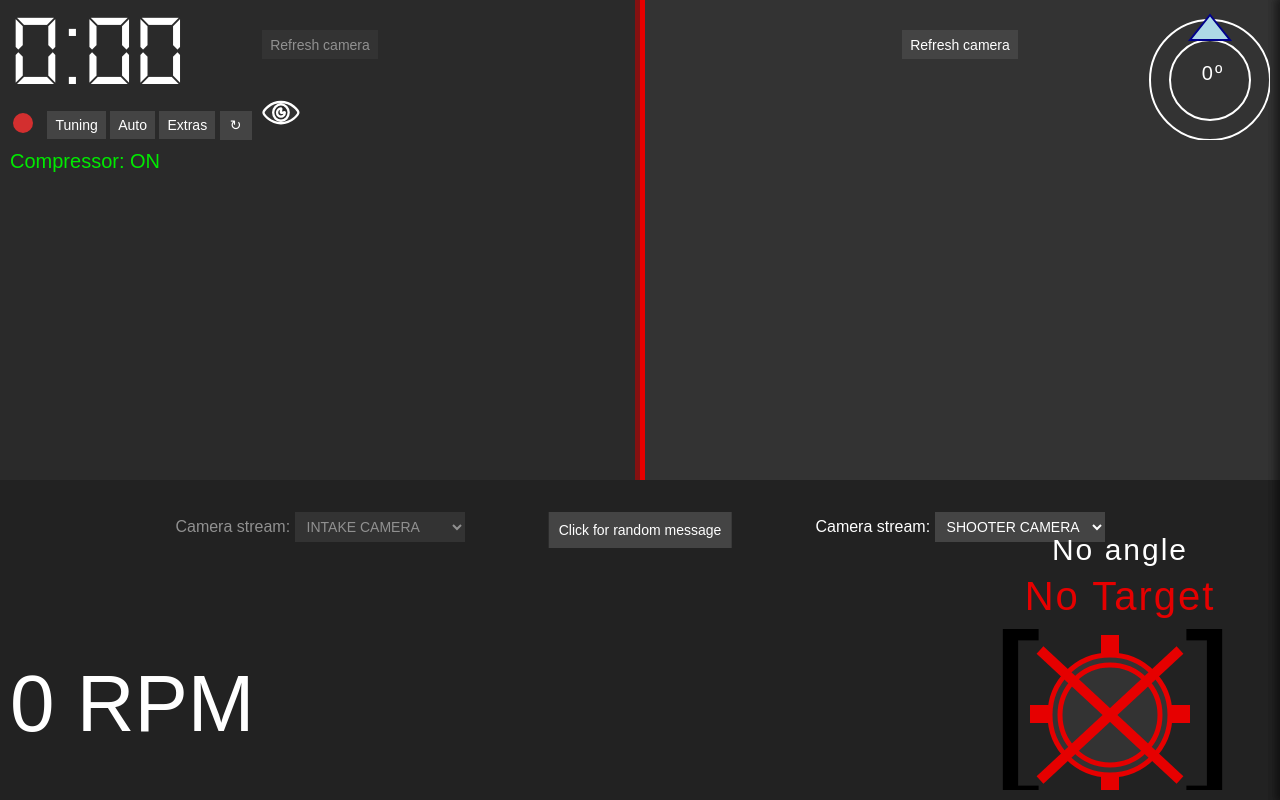
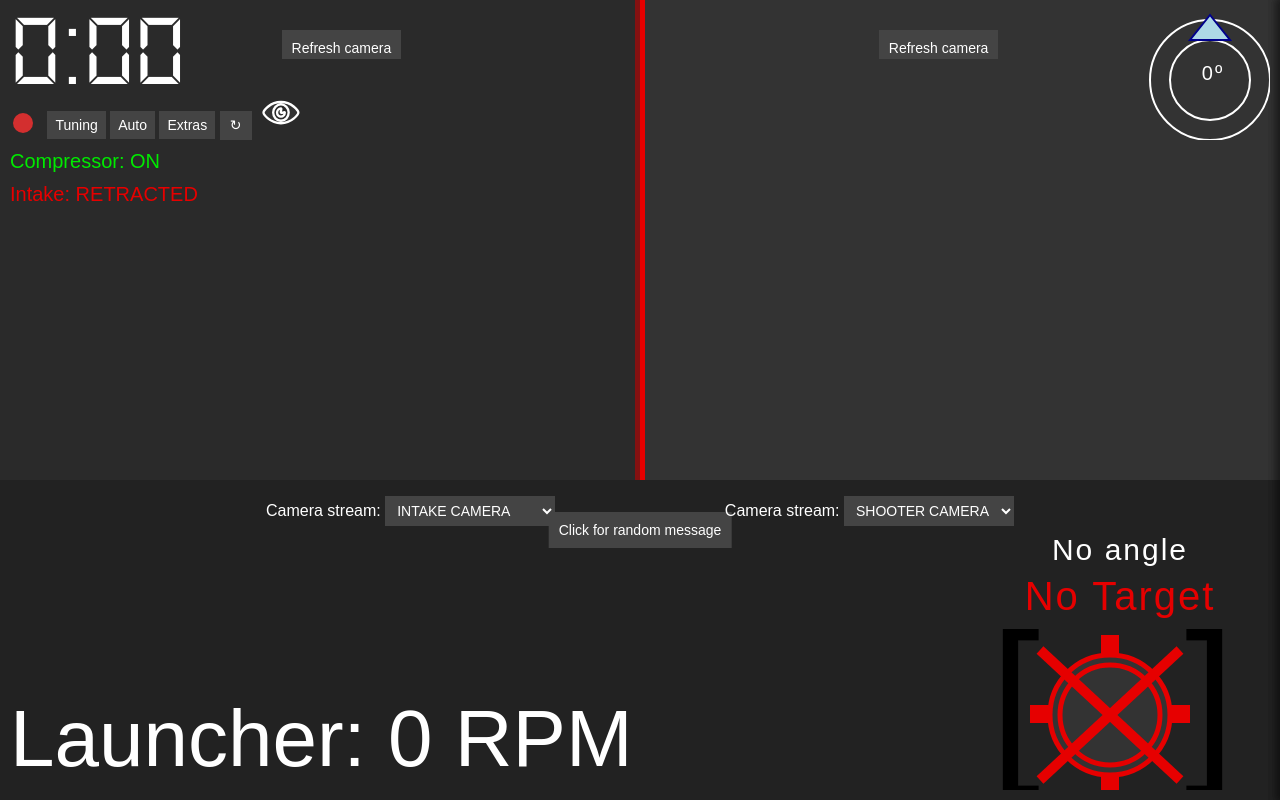
Before and after one commit to frc1418/2022-dashboard, an Electron app: page src/index.html in a window 1280 px wide. Drawn offline with Linux system fonts and the light colour scheme; no server answers.

Commit message:
fix unclickable buttons + add label for launcher speed & intake status (#3)
* add intake status

* fix switchup between compressor and piston statuses

* add label for launcher speed

* change height + add failed attempts commented to revisit later

* move refresh buttons above other layers

* fix unclickable button

* update click for message

* update networktable value + delete commented line

```diff
--- a/src/css/ui.css
+++ b/src/css/ui.css
@@ -13,15 +13,30 @@ body > * {
     width: 2.5vw;
 }
 
-.camera-refresh {
+.camera-refresh1 {
     height: 29px;
     position: absolute;
     top: 30px;
+    left: 22%;
 }
 
-.camera-options {
+.camera-refresh2 {
+    height: 29px;
     position: absolute;
-    top: 40vw;
+    top: 30px;
+    right: 22%;
+}
+
+.camera-options1 {
+    position: absolute;
+    top: 38vw;
+    left: 20%;
+}
+
+.camera-options2 {
+    position: absolute;
+    top: 38vw;
+    right: 20%
 }
 
 /* Timer */
@@ -40,7 +55,7 @@ body > * {
 #launcher-rpm {
     font-size: 10vh;
     position: absolute;
-    bottom: 50px;
+    bottom: 5px;
 }
 
 #target-svg {
@@ -149,6 +164,7 @@ body > * {
     height: 100%;
     padding: 0px;
 }
+
 .gutter-horizontal {
     background-color: rgba(255, 255, 255, 0.7);
     cursor: ew-resize;
@@ -352,6 +368,16 @@ body.enabled > svg {
     color: rgb(230, 0, 0);
 }
 
+#piston-status {
+    color: rgb(230, 0, 0);
+    margin-top: 10px;
+    font-size: 20px;
+}
+
+#piston-status.ext {
+    color: rgb(0, 235, 0);
+}
+
 .back-camera {
     opacity: 50%;
 }
--- a/src/index.html
+++ b/src/index.html
@@ -27,17 +27,6 @@
                 <line x1="0" y1="20" x2="40" y2="20" stroke="red" />
                 <line x1="20" y1="0" x2="20" y2="40" stroke="red" />
             </svg>
-            <button class="camera-refresh" id="camera1-refresh">Refresh camera</button>
-            <div class="camera-options">
-                <label for="camera1-options-select">Camera stream: </label>
-                <div class="select-container" id="camera1-select-container">
-                    <select id="camera1-options-select">
-                        <option>INTAKE CAMERA</option>
-                        <option>SHOOTER CAMERA</option>
-                        <option>LIMELIGHT</option>
-                    </select>
-                </div>
-            </div>
             <svg id="balls-indicator-left" width="5" height="37.5vw">
                 <rect class="balls-background" x="0" y="0" width="5" height="37.5vw" />
                 <rect class="balls-bar" x="0" y="37.5vw" width="5"/>
@@ -52,17 +41,6 @@
                 <line x1="0" y1="20" x2="40" y2="20" stroke="red" />
                 <line x1="20" y1="0" x2="20" y2="40" stroke="red" />
             </svg>
-            <button class="camera-refresh" id="camera2-refresh">Refresh camera</button>
-            <div class="camera-options">
-                <label for="camera2-options-select">Camera stream: </label>
-                <div class="select-container" id="camera2-select-container">
-                    <select id="camera2-options-select">
-                        <option>INTAKE CAMERA</option>
-                        <option>SHOOTER CAMERA</option>
-                        <option>LIMELIGHT</option>
-                    </select>
-                </div>
-            </div>
             <svg id="balls-indicator-right" width="5" height="37.5vw">
                 <rect class="balls-background" x="0" y="0" width="5" height="37.5vw"/>
                 <rect class="balls-bar" x="0" y="37.5vw" width="5"/>
@@ -135,9 +113,10 @@
             18.2535869,15.089434 L18.2535869,15.089434 Z"></path>
         </svg>
         <p id="compressor-status">Compressor: ON</p>
+        <p id="piston-status">Intake: RETRACTED</p>
         <div id="vision-angle"></div>
-        <div id="launcher-rpm">0 RPM</div>
     </article>
+    <div id="launcher-rpm">Launcher: 0 RPM</div>
     <!-- Gyroscope -->
     <svg id="gyro" width="150" height="150">
         <circle cx="70" cy="70" r="60" />
@@ -167,7 +146,31 @@
         <line class="target-check" x1="125" y1="295" x2="170" y2="225"></line>
     </svg>
     <div id="message-text"></div>
+    <!-- camera buttons and options below -->
     <button id="message-button">Click for random message</button>
+    <button class="camera-refresh1" id="camera1-refresh">Refresh camera</button>
+    <button class="camera-refresh2" id="camera2-refresh">Refresh camera</button>
+    <div class="camera-options1">
+        <label for="camera1-options-select">Camera stream: </label>
+        <div class="select-container" id="camera1-select-container">
+            <select id="camera1-options-select">
+                <option>INTAKE CAMERA</option>
+                <option>SHOOTER CAMERA</option>
+                <option>LIMELIGHT</option>
+            </select>
+        </div>
+    </div>
+    <div class="camera-options2">
+        <label for="camera2-options-select">Camera stream: </label>
+        <div class="select-container" id="camera2-select-container">
+            <div>
+            <select id="camera2-options-select">
+                <option>INTAKE CAMERA</option>
+                <option>SHOOTER CAMERA</option>
+                <option>LIMELIGHT</option>
+            </select>
+        </div>
+    </div>
 </body>
 
 </html>
--- a/src/settings/window.json
+++ b/src/settings/window.json
@@ -1 +1 @@
-{"width":1440,"height":796}
+{"width":1440,"height":800}
--- a/src/ui.js
+++ b/src/ui.js
@@ -47,6 +47,7 @@ const pitchAngleText = document.getElementById('target-pitch-angle');
 const camera1OptionSelect = document.getElementById("camera1-options-select");
 const camera2OptionSelect = document.getElementById("camera2-options-select");
 const compressorStatus = document.getElementById('compressor-status');
+const pistonStatus = document.getElementById('piston-status');
 
 cameras[cameraStream1].setParent(document.getElementById('camera1'));
 cameras[cameraStream2].setParent(document.getElementById('camera2'));
@@ -138,13 +139,12 @@ messageButton.addEventListener('click', () => {
         "Detroit, here we come!",
         "Use the force and win!",
         "Do, there is neither do not nor try",
+        "Maybe we should just ziptie this program",
         "Robotics is fun!",
         "Robotics IS a sport!",
         "Victory we most certainly have!",
         "History goes to the (vae) Victors!",
-        "Sarah is totally the best captain!",
-        "Sofia is totally the best captain!",
-        "Tahaseen is totally the best captain!",
+        "Bobby is totally the best captain! (he's the only one)",
         "Steven is our Knight is shining armor!",
         "Jesus loves you",
         "You're a terrible driver!",
@@ -240,7 +240,7 @@ NetworkTables.addKeyListener('/components/launcher/filtered_rpm', (_, value, __)
 
     var target = NetworkTables.getValue('/components/launcher/target_rpm');
     var redDistance = 500;
-    launcherRPM.textContent = value + " RPM";
+    launcherRPM.textContent = "Laucher: " + value + " RPM";
 
     //sets text color to a color on an hsv gradient between red (0, 100, 90) and green (120, 100, 94)
     let [r, g, b] = sampleHSVGradient(target, redDistance, value)
@@ -276,6 +276,16 @@ NetworkTables.addKeyListener('/robot/compressor_status', (_, value, __) => {
     } else {
         compressorStatus.classList.add('off');
         compressorStatus.textContent = 'Compressor: OFF';
+    }
+});
+
+NetworkTables.addKeyListener('/component/intake/piston_status', (_, value, __) => {
+    if (value) {
+        pistonStatus.classList.remove('ext');
+        pistonStatus.textContent = 'Intake: RETRACTED';
+    } else {
+        pistonStatus.classList.add('ext');
+        pistonStatus.textContent = 'Intake: EXTENDED';
     }
 });
 
```
